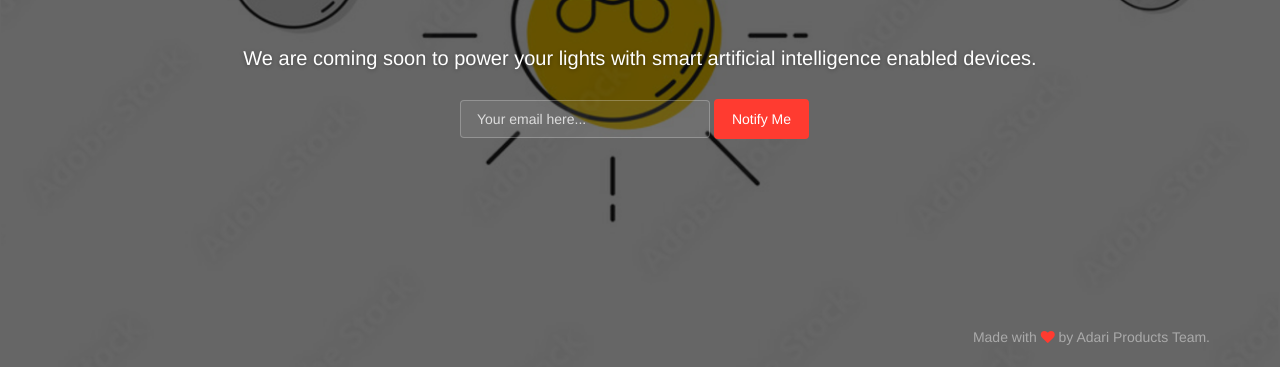
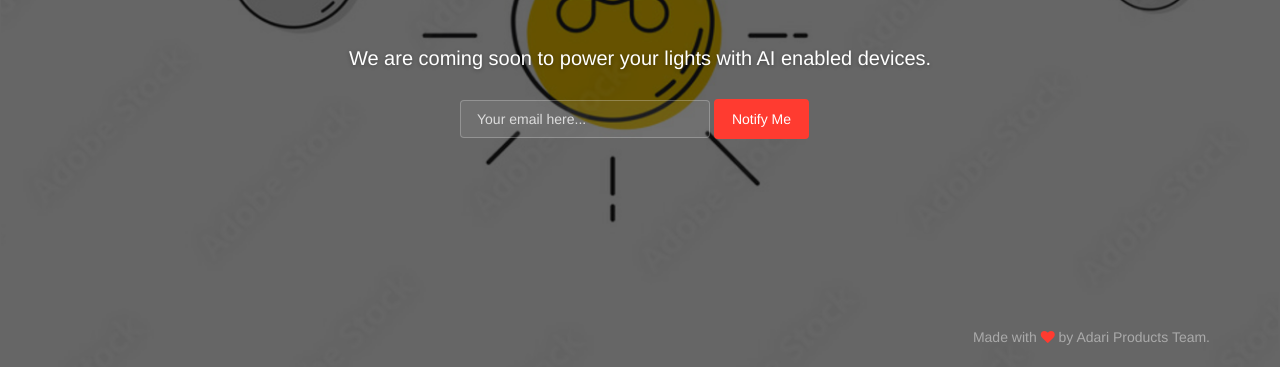
Before and after one commit to PranNath/PranNath.github.io, a plain HTML site: page index.html in a window 1280 px wide. Shown: the part 433-800 px from the top of the page. Drawn offline with Linux system fonts and the light colour scheme; a web font is replaced by a local one.

Commit message:
updated caption for home page

```diff
--- a/index.html
+++ b/index.html
@@ -60,7 +60,7 @@
           <h4 class="motto">Intelligent lighting solutions for home and office.</h4>
           <div class="subscribe">
             <h1 class="info-text">
-              We are coming soon to power your lights with smart artificial intelligence enabled devices.
+              We are coming soon to power your lights with AI enabled devices.
             </h1>
             <div class="row">
               <div class="col-md-4 col-md-offset-4 col-sm6-6 col-sm-offset-3 ">
```
